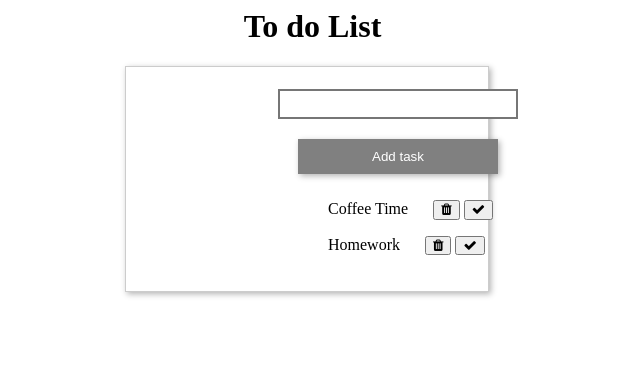
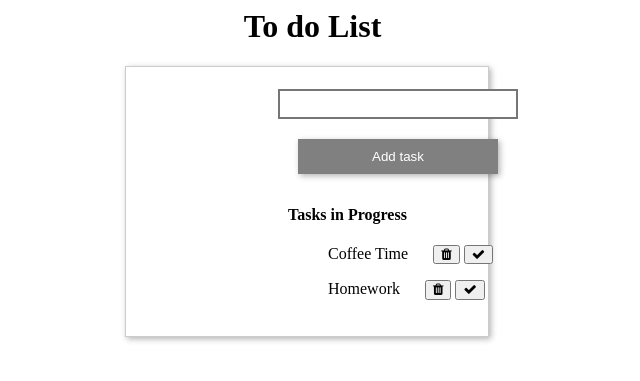
Before and after one commit to Chetanr/todo, a PHP site: page /todo/ in a window 1280 px wide. Shown: the top 381 px of the page, without its empty margins (333-973 px from the left). Run offline with PHP 8.4, Linux system fonts and the light colour scheme; data comes from the database, SQL or seed files in the repository; both versions use the stored data as it was after the commit.

Commit message:
index page changes

```diff
--- a/assets/css/index.css
+++ b/assets/css/index.css
@@ -1,5 +1,9 @@
 h1 {
   margin-left: 45%;
+}
+
+h4 {
+  margin-left: 40%;
 }
 
 .card {
--- a/db/SQLiteSelect.php
+++ b/db/SQLiteSelect.php
@@ -28,10 +28,10 @@ class SQLiteSelect {
      */
     public function getTasks() {
         // SQL statement to get all tasks
-        $sql = "SELECT * FROM tasks WHERE task_status = :status";
+        $sql = "SELECT * FROM tasks";
 
         $stmt = $this->pdo->prepare($sql);
-        $stmt->execute([':status' => 'In Progress']);
+        $stmt->execute();
         $result =  $stmt->fetchAll(\PDO::FETCH_ASSOC);
         return $result;
 
--- a/index.php
+++ b/index.php
@@ -26,9 +26,11 @@ $tasks = $select->getTasks();
                     <br/>
                     <input type="submit" class = "button" value = "Add task" />
                 </form>
+                <h4>Tasks in Progress</h4>
                 <?php
                     $i = 0;
                     while(!empty($tasks[$i])) {
+                        if ($tasks[$i]['task_status'] == 'In Progress'){
                 ?>
                 <div class="content-div">
                     <label class="label">
@@ -59,6 +61,7 @@ $tasks = $select->getTasks();
 
                 <!-- </div> -->
                 <?php
+                        }
                 $i++;
             }?>
             </div>
```
Also changed, not shown: db/phpsqlite.db.
